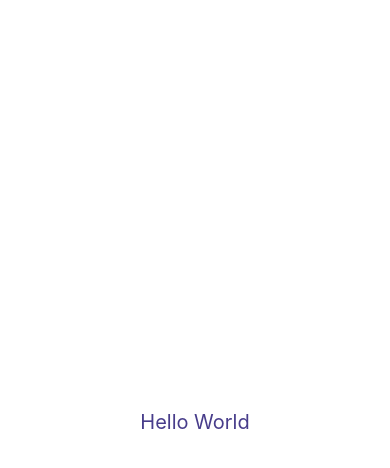
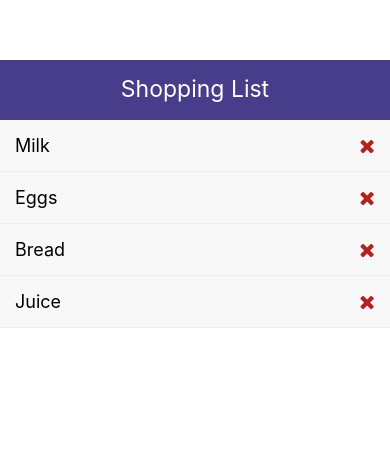
Before and after one commit to virustorm/React-Native-Trial1, a React Native app: screen / in a window 390 px wide. Shown: the top 468 px of the page. Built offline with nearby package versions, Linux system fonts and the light colour scheme.

Commit message:
list item update with components

```diff
--- a/App.js
+++ b/App.js
@@ -1,10 +1,20 @@
-import React from 'react';
-import { View, Text, StyleSheet } from 'react-native';
+import React, { useState } from 'react';
+import { View, Text, StyleSheet, FlatList } from 'react-native';
+import Header from './Components/Header';
+import ListItem from './Components/ListItem';
 
 const App = () => {
+	const [ items, setItems ] = useState([
+		{ id: Math.random(), text: 'Milk' },
+		{ id: Math.random(), text: 'Eggs' },
+		{ id: Math.random(), text: 'Bread' },
+		{ id: Math.random(), text: 'Juice' }
+	]);
+
 	return (
 		<View style={styles.container}>
-			<Text style={styles.text}>Hello World</Text>
+			<Header />
+			<FlatList data={items} renderItem={({ item }) => <ListItem item={item} />} />
 		</View>
 	);
 };
@@ -12,12 +22,7 @@ const App = () => {
 const styles = StyleSheet.create({
 	container: {
 		flex: 1,
-		justifyContent: 'center',
-		alignItems: 'center'
-	},
-	text: {
-		color: 'darkslateblue',
-		fontSize: 20
+		paddingTop: 60
 	}
 });
 
--- /dev/null
+++ b/Components/Header.js
@@ -0,0 +1,29 @@
+import React from 'react';
+import { View, Text, StyleSheet } from 'react-native';
+
+const Header = ({ title }) => {
+	return (
+		<View style={styles.header}>
+			<Text style={styles.text}>{title}</Text>
+		</View>
+	);
+};
+
+Header.defaultProps = {
+	title: 'Shopping List'
+};
+
+const styles = StyleSheet.create({
+	header: {
+		height: 60,
+		padding: 15,
+		backgroundColor: 'darkslateblue'
+	},
+	text: {
+		color: '#fff',
+		fontSize: 23,
+		textAlign: 'center'
+	}
+});
+
+export default Header;
--- /dev/null
+++ b/Components/ListItem.js
@@ -0,0 +1,33 @@
+import React from 'react';
+import { View, Text, StyleSheet, TouchableOpacity } from 'react-native';
+import Icon from 'react-native-vector-icons/dist/FontAwesome';
+
+const ListItem = ({ item }) => {
+	return (
+		<TouchableOpacity style={styles.listItem}>
+			<View style={styles.listItemView}>
+				<Text style={styles.listItemText}>{item.text}</Text>
+				<Icon name="remove" size={20} color="firebrick" />
+			</View>
+		</TouchableOpacity>
+	);
+};
+
+const styles = StyleSheet.create({
+	listItem: {
+		padding: 15,
+		backgroundColor: '#f8f8f8',
+		borderBottomWidth: 1,
+		borderColor: '#eee'
+	},
+	listItemView: {
+		flexDirection: 'row',
+		justifyContent: 'space-between',
+		alignItems: 'center'
+	},
+	listItemText: {
+		fontSize: 18
+	}
+});
+
+export default ListItem;
```
